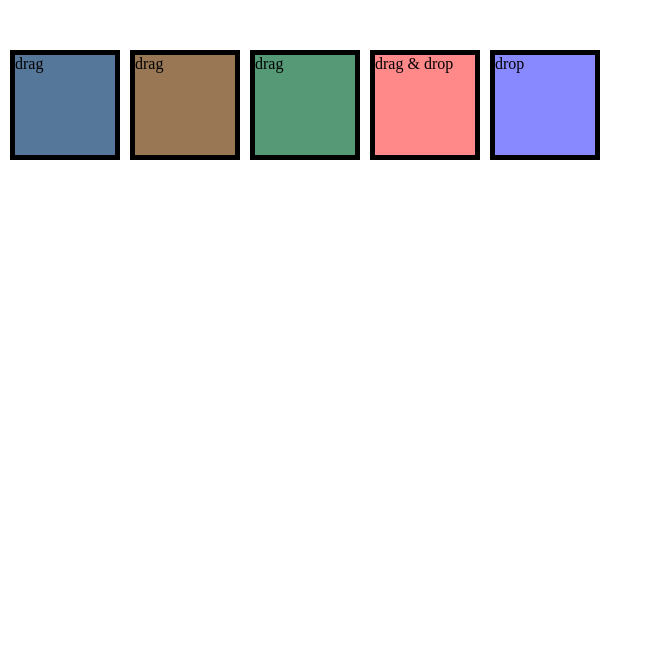
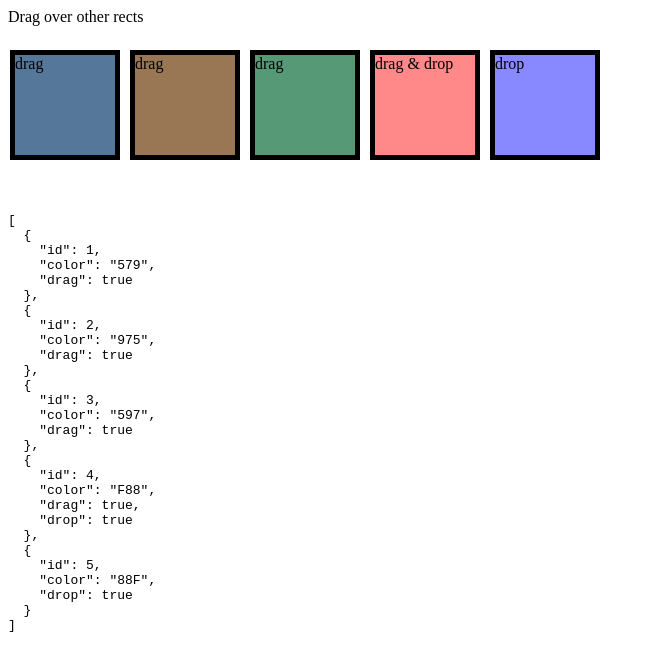
Before and after one commit to cubmic/drag-master, a Vue app: page / in a window 1280 px wide. Shown: the top 670 px of the page, without its empty margins (0-655 px from the left). Built offline with nearby package versions, Linux system fonts and the light colour scheme.

Commit message:
feat: visible data

```diff
--- a/src/components/index.vue
+++ b/src/components/index.vue
@@ -1,5 +1,6 @@
 <template>
   <div>
+    Drag over other rects
     <template v-for="(item, i) in items">
       <div
         v-if="item.drag && item.drop"
@@ -30,6 +31,7 @@
         drop
       </div>
     </template>
+    <pre class="pre">{{ items }}</pre>
   </div>
 </template>
 
@@ -41,6 +43,10 @@
   background: #CCC;
   border: 5px solid #000;
   z-index: 0;
+}
+.pre {
+  position: absolute;
+  top: 200px;
 }
 </style>
 
@@ -86,4 +92,21 @@ export default {
     }
   }
 }
+
+/*
+function myMove() {
+  var elem = document.getElementById("myAnimation");
+  var pos = 0;
+  var id = setInterval(frame, 10);
+  function frame() {
+    if (pos == 350) {
+      clearInterval(id);
+    } else {
+      pos++;
+      elem.style.top = pos + 'px';
+      elem.style.left = pos + 'px';
+    }
+  }
+}
+*/
 </script>
```
